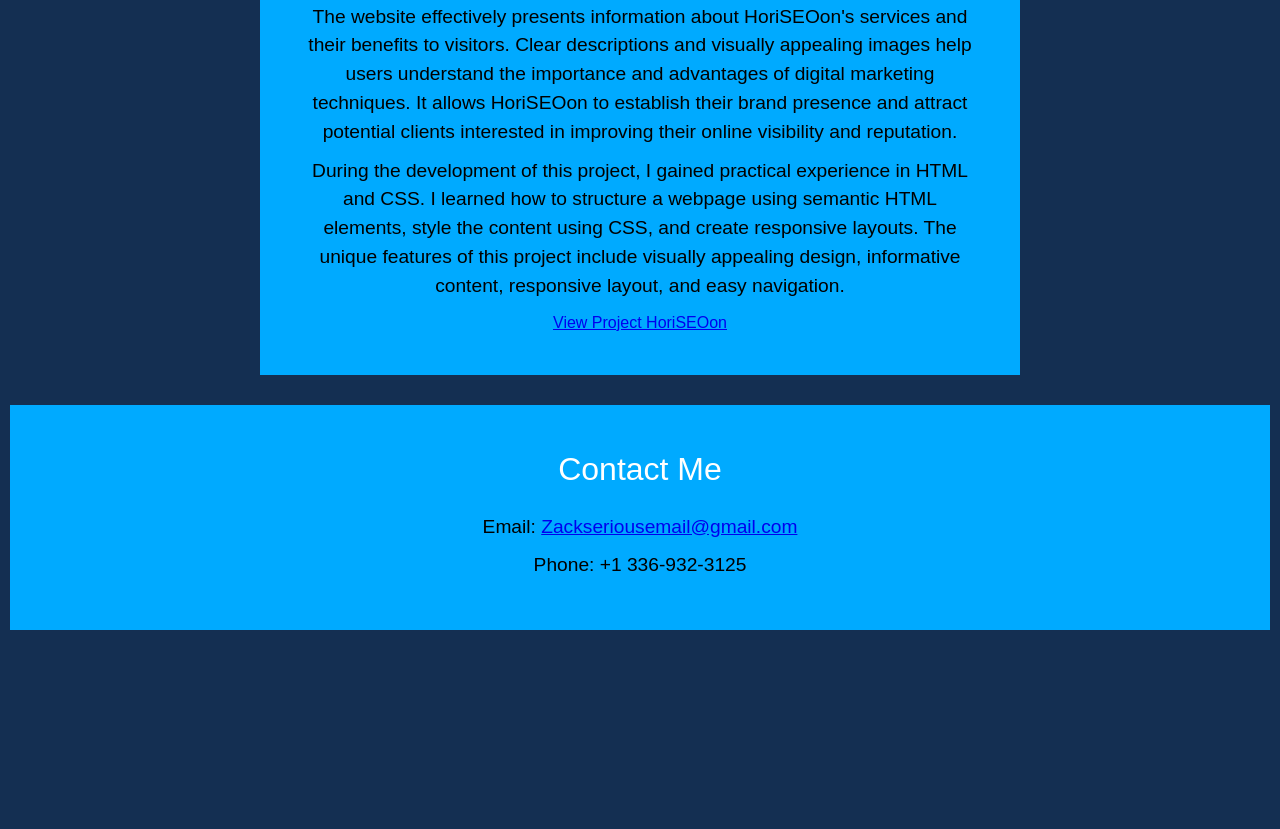
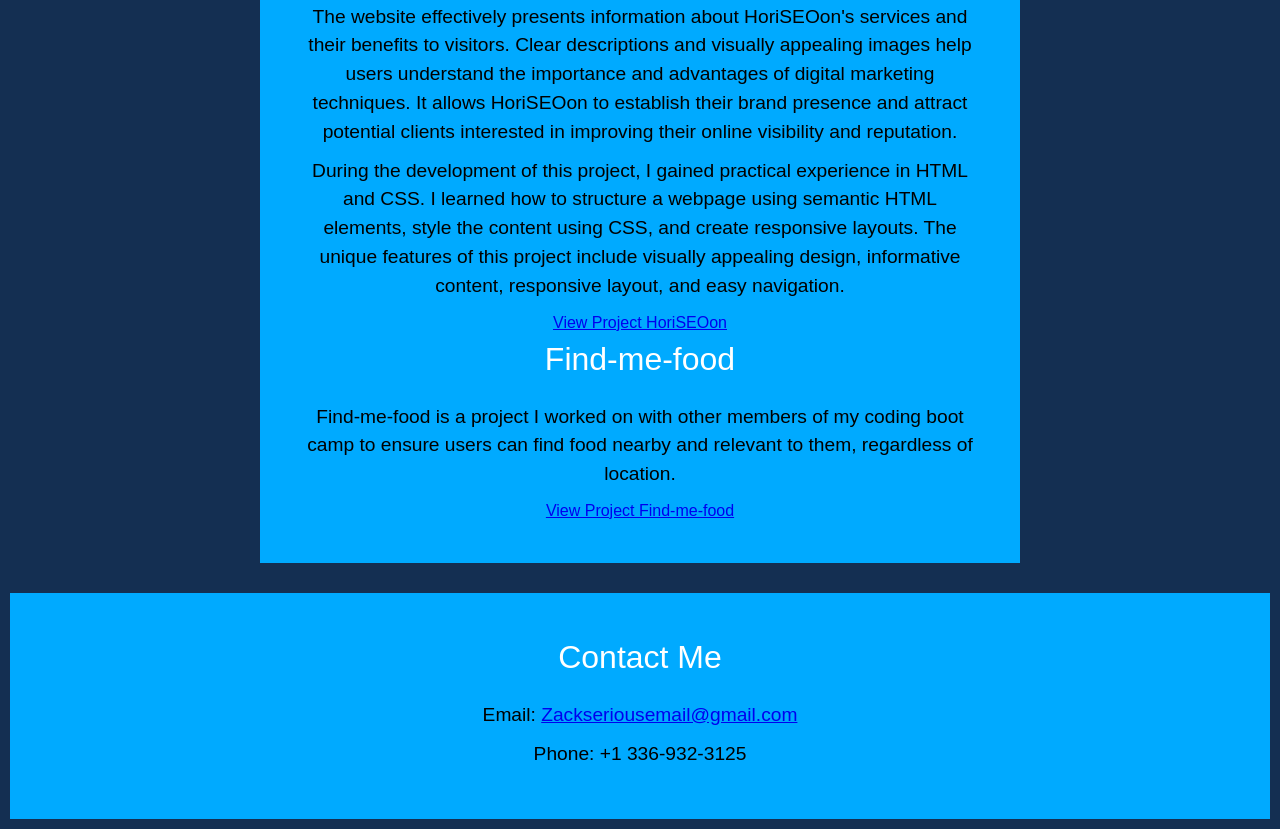
Before and after one commit to HackDehZack/Portfolio2023ZK, a plain HTML site: page index.html in a window 1280 px wide. Shown: the part 1994-2823 px from the top of the page. Before the commit the page ends 2634 px from the top, so only its background shows below. Drawn offline with Linux system fonts and the light colour scheme.

Commit message:
added findmefood

```diff
--- a/index.html
+++ b/index.html
@@ -69,6 +69,9 @@
         <p>The website effectively presents information about HoriSEOon's services and their benefits to visitors. Clear descriptions and visually appealing images help users understand the importance and advantages of digital marketing techniques. It allows HoriSEOon to establish their brand presence and attract potential clients interested in improving their online visibility and reputation.</p>
         <p>During the development of this project, I gained practical experience in HTML and CSS. I learned how to structure a webpage using semantic HTML elements, style the content using CSS, and create responsive layouts. The unique features of this project include visually appealing design, informative content, responsive layout, and easy navigation.</p>
         <a href="https://hackdehzack.github.io/horiseon_HW_127/">View Project HoriSEOon</a>
+        <h2>Find-me-food</h2>
+        <p>Find-me-food is a project I worked on with other members of my coding boot camp to ensure users can find food nearby and relevant to them, regardless of location.</p>
+         <a href="https://ericrisher.github.io/find-me-food/">View Project Find-me-food</a>
       </div>
     </section>
 
```
